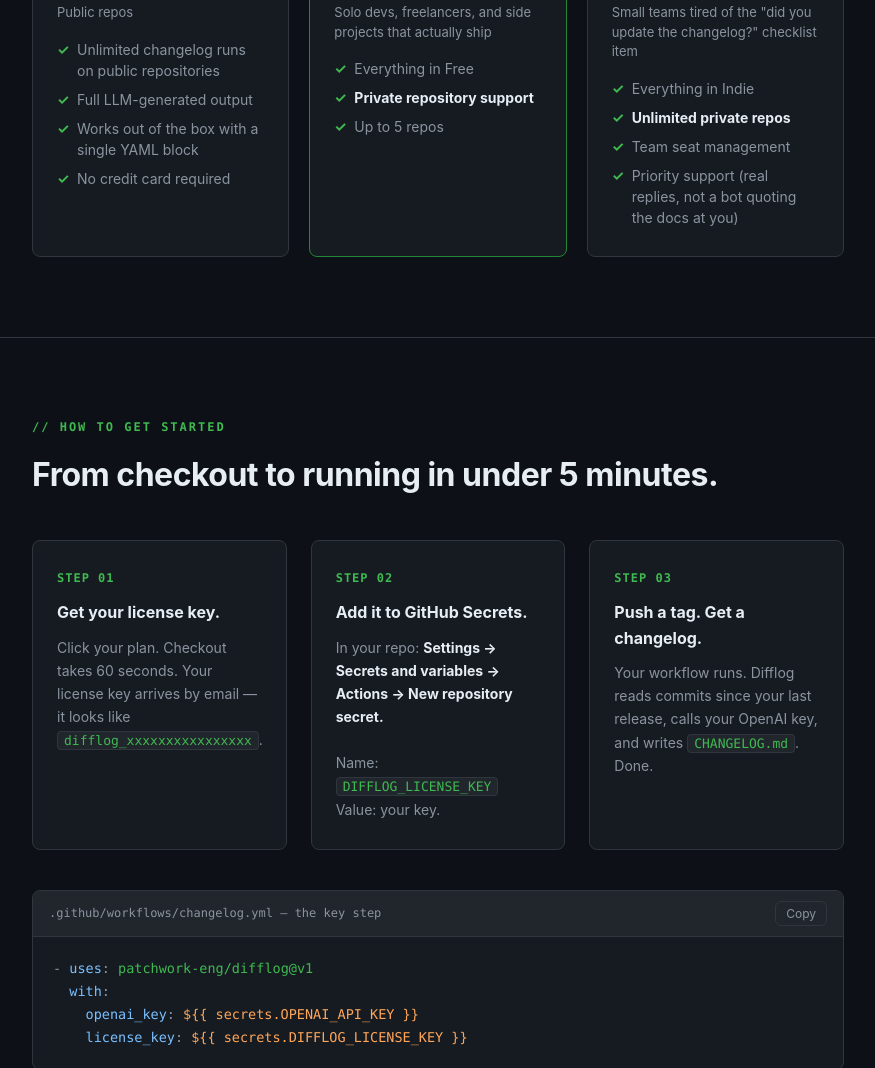
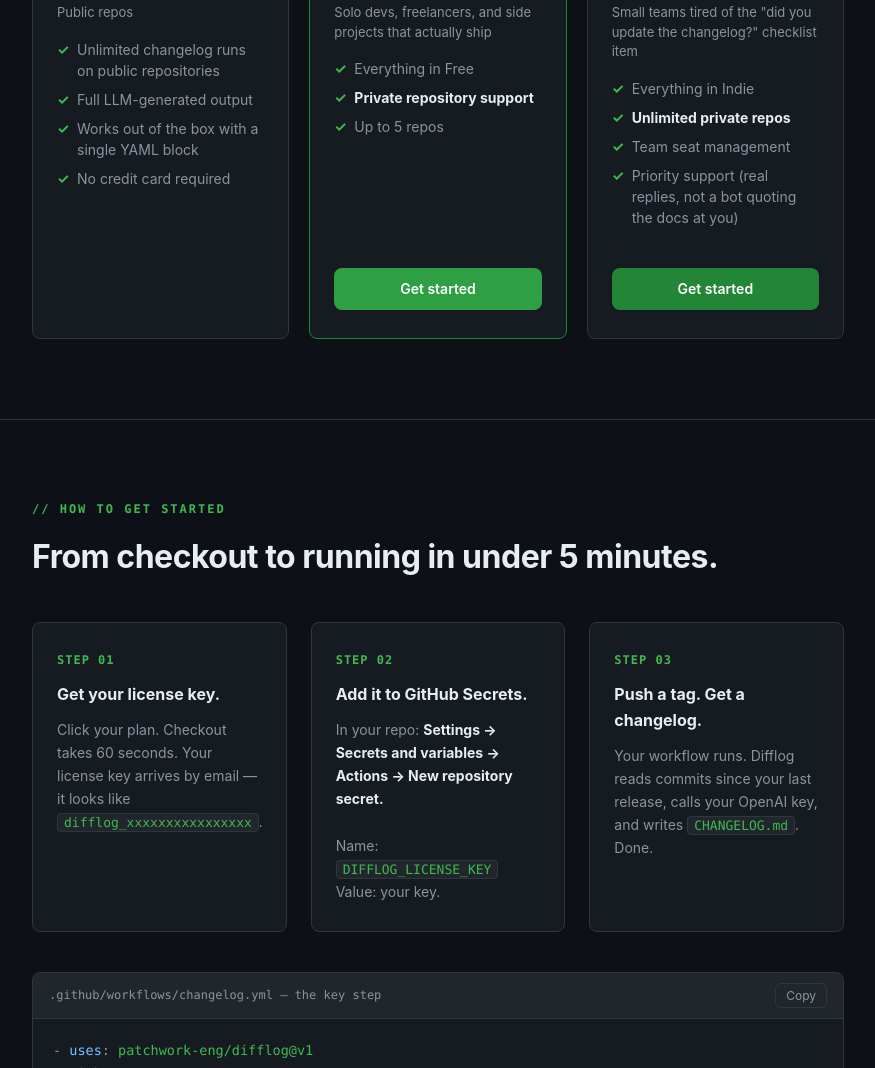
Before and after one commit to patchwork-eng/difflog, a website: page docs/index.html in a window 1280 px wide. Shown: the part 3531-4599 px from the top of the page, without its empty margins (202-1077 px from the left). Drawn offline with Linux system fonts and the light colour scheme.

Commit message:
feat: wire Stripe payment links to pricing cards and subscribe page

```diff
--- a/docs/index.html
+++ b/docs/index.html
@@ -323,6 +323,23 @@
     }
     .plan-features li strong { color: var(--text); }
 
+    .plan-cta {
+      display: block;
+      margin-top: 24px;
+      padding: 10px 20px;
+      background: var(--green);
+      color: #fff;
+      border-radius: var(--radius);
+      font-weight: 600;
+      font-size: 14px;
+      text-align: center;
+      text-decoration: none;
+      transition: background 0.15s;
+    }
+    .plan-cta:hover { background: var(--green-2); text-decoration: none; }
+    .plan.featured .plan-cta { background: var(--green-2); }
+    .plan.featured .plan-cta:hover { background: var(--green-light); color: #0d1117; }
+
     /* ── Trust / BYOK ── */
     .trust-lead {
       font-size: 18px;
@@ -600,6 +617,7 @@
           <li><strong>Private repository support</strong></li>
           <li>Up to 5 repos</li>
         </ul>
+        <a href="https://buy.stripe.com/test_dRmdR1bsB6uKeN13YmcQU00" class="plan-cta" target="_blank" rel="noopener">Get started</a>
       </div>
 
       <!-- Teams -->
@@ -613,6 +631,7 @@
           <li>Team seat management</li>
           <li>Priority support (real replies, not a bot quoting the docs at you)</li>
         </ul>
+        <a href="https://buy.stripe.com/test_eVq28jgMV3iy7kzfH4cQU01" class="plan-cta" target="_blank" rel="noopener">Get started</a>
       </div>
     </div>
   </div>
```
Also changed, not shown: docs/subscribe.html (+2 -2 lines).
